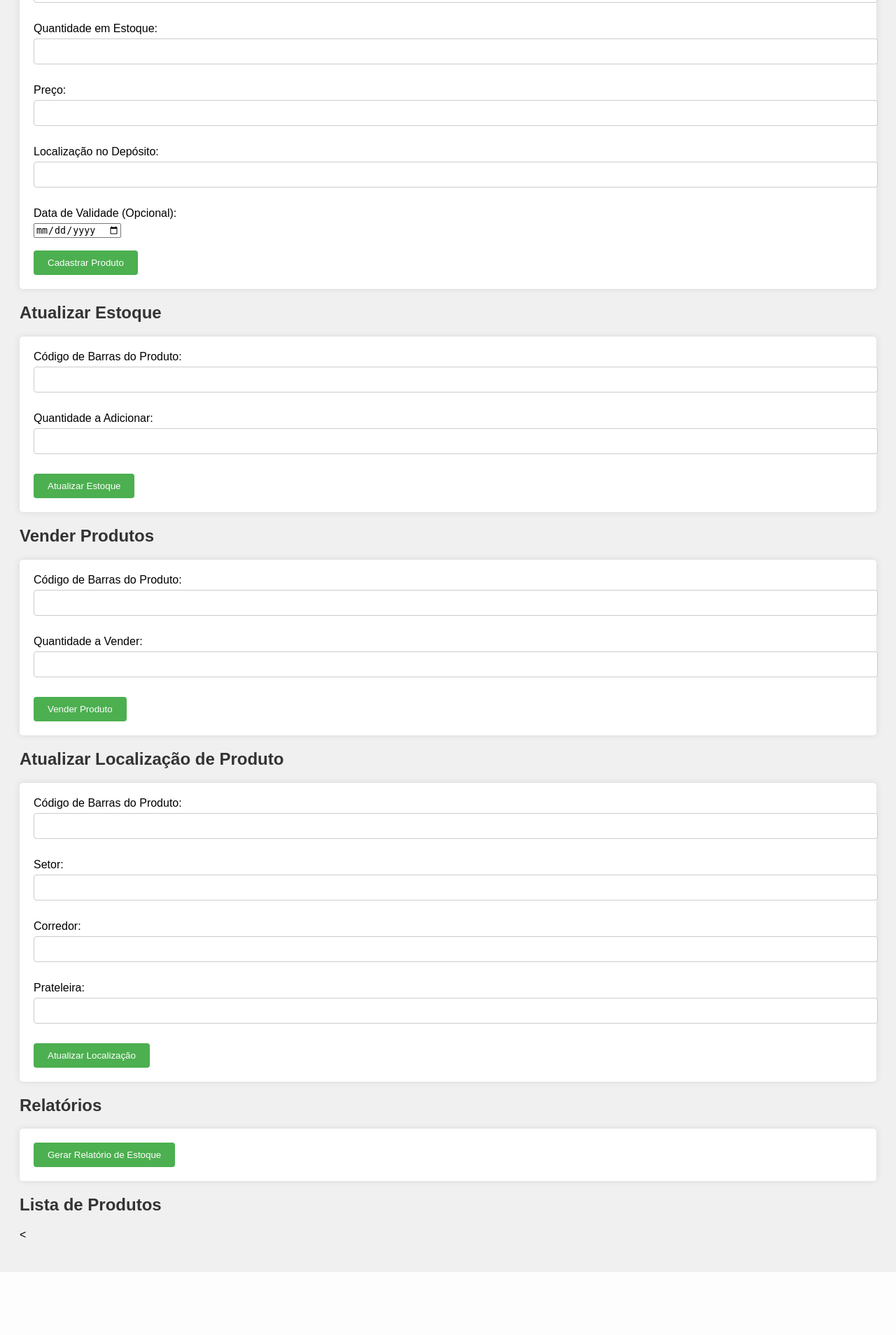
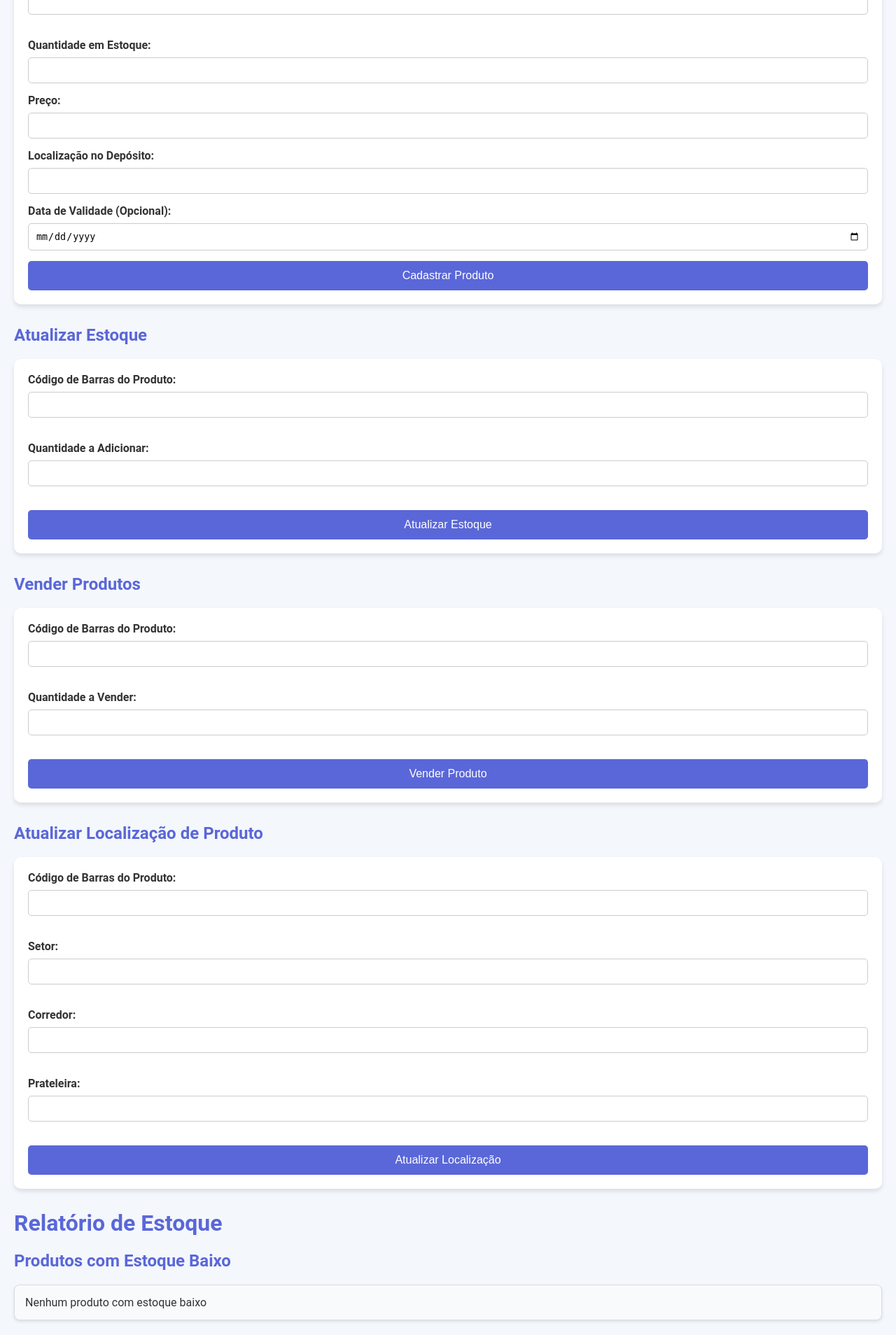
Before and after one commit to Markim-Freitas/Projeto-Integrado-Sistema-de-Cadastro-de-Produtos, a Flask app: page / in a window 1280 px wide. Shown: the part 360-2268 px from the top of the page at 70% size. Before the commit the page ends 2178 px from the top, so only its background shows below. Run offline with Flask 3, Linux system fonts and the light colour scheme.

Commit message:
Cadastro

```diff
--- a/static/style.css
+++ b/static/style.css
@@ -1,44 +1,52 @@
 body {
-    font-family: Arial, sans-serif;
-    background-color: #f0f0f0;
+    font-family: 'Roboto', sans-serif;
+    background-color: #f4f7fc;
+    color: #333;
+    margin: 0;
     padding: 20px;
 }
 
 h1, h2 {
-    color: #333;
+    color: #5a67d8;
 }
 
 form {
     background-color: #fff;
     padding: 20px;
-    border-radius: 5px;
-    box-shadow: 0px 0px 10px rgba(0, 0, 0, 0.1);
+    border-radius: 10px;
+    box-shadow: 0 4px 6px rgba(0, 0, 0, 0.1);
+    margin-bottom: 30px;
 }
 
 label {
     display: block;
-    margin-bottom: 5px;
+    margin-bottom: 8px;
+    font-weight: bold;
+    color: #333;
 }
 
-input[type="text"], input[type="number"] {
+input, select {
     width: 100%;
     padding: 10px;
-    margin-bottom: 10px;
+    margin-bottom: 15px;
     border: 1px solid #ccc;
-    border-radius: 4px;
+    border-radius: 5px;
+    box-sizing: border-box;
 }
 
 button {
-    background-color: #4CAF50;
+    background-color: #5a67d8;
     color: white;
     padding: 10px 20px;
     border: none;
-    border-radius: 4px;
+    border-radius: 5px;
     cursor: pointer;
+    font-size: 16px;
+    transition: background-color 0.3s ease;
 }
 
 button:hover {
-    background-color: #45a049;
+    background-color: #4349b8;
 }
 
 ul {
@@ -47,9 +55,52 @@ ul {
 }
 
 li {
-    background-color: #fff;
-    margin: 10px 0;
-    padding: 10px;
+    background-color: #f9fafc;
+    padding: 15px;
+    margin-bottom: 10px;
+    border-radius: 8px;
+    border: 1px solid #ddd;
+    box-shadow: 0 2px 4px rgba(0, 0, 0, 0.1);
+}
+
+li h3 {
+    color: #2d3748;
+}
+
+form button[type="submit"] {
+    display: block;
+    width: 100%;
+    padding: 12px;
+}
+
+table {
+    width: 100%;
+    border-collapse: collapse;
+}
+
+table th, table td {
+    padding: 12px;
+    border: 1px solid #ddd;
+    text-align: left;
+}
+
+table th {
+    background-color: #5a67d8;
+    color: white;
+}
+
+table tr:nth-child(even) {
+    background-color: #f9fafc;
+}
+
+.alert {
+    padding: 15px;
+    background-color: #e53e3e;
+    color: white;
+    margin-bottom: 20px;
     border-radius: 5px;
-    box-shadow: 0px 0px 10px rgba(0, 0, 0, 0.1);
 }
+
+.success {
+    background-color: #48bb78;
+}
--- a/templates/cadastro.html
+++ b/templates/cadastro.html
@@ -22,16 +22,16 @@
         <input type="text" id="categoria" name="categoria" required><br><br>
 
         <label for="quantidade">Quantidade em Estoque:</label>
-        <input type="number" id="quantidade" name="quantidade" required><br><br>
+        <input type="number" id="quantidade" name="quantidade" required><br>
 
         <label for="preco">Preço:</label>
-        <input type="text" id="preco" name="preco" required><br><br>
+        <input type="text" id="preco" name="preco" required><br>
 
         <label for="localizacao">Localização no Depósito:</label>
-        <input type="text" id="localizacao" name="localizacao" required><br><br>
+        <input type="text" id="localizacao" name="localizacao" required><br>
 
         <label for="validade">Data de Validade (Opcional):</label>
-        <input type="date" id="validade" name="validade"><br><br>
+        <input type="date" id="validade" name="validade"><br>
 
         <button type="submit">Cadastrar Produto</button>
     </form>
@@ -78,20 +78,49 @@
         <button type="submit">Atualizar Localização</button>
     </form>
 
-    <h2>Relatórios</h2>
-    <!-- Botão para gerar relatório de estoque -->
-    <form action="/gerar_relatorio" method="GET">
-        <button type="submit">Gerar Relatório de Estoque</button>
-    </form>
+    <h1>Relatório de Estoque</h1>
+
+    <h2>Produtos com Estoque Baixo</h2>
+    <ul>
+        {% for produto in produtos_baixo_estoque %}
+            <li>{{ produto.nome }} - Quantidade: {{ produto.quantidade }} - Localização: Setor {{ produto.localizacao.setor }}, Corredor {{ produto.localizacao.corredor }}, Prateleira {{ produto.localizacao.prateleira }}</li>
+        {% else %}
+            <li>Nenhum produto com estoque baixo</li>
+        {% endfor %}
+    </ul>
+
+    <h2>Produtos com Excesso de Estoque</h2>
+    <ul>
+        {% for produto in produtos_excesso_estoque %}
+            <li>{{ produto.nome }} - Quantidade: {{ produto.quantidade }}</li>
+        {% else %}
+            <li>Nenhum produto com excesso de estoque</li>
+        {% endfor %}
+    </ul>
+
+    <h2>Produtos com Validade Próxima</h2>
+    <ul>
+        {% for produto in produtos_validade_proxima %}
+            <li>{{ produto.nome }} - Validade: {{ produto.validade }}</li>
+        {% else %}
+            <li>Nenhum produto com validade próxima</li>
+        {% endfor %}
+    </ul>
+
+    <button onclick="window.history.back()">Voltar</button>
 
     <h2>Lista de Produtos</h2>
     <<ul>
         {% for produto in produtos %}
-        <li>{{ produto.nome }} - {{ produto.categoria }} - R$ {{ produto.preco }} - Estoque: {{ produto.quantidade
-            }}<br>
-            Localização: Setor {{ produto.localizacao.setor }}, Corredor {{ produto.localizacao.corredor }}, Prateleira
-            {{ produto.localizacao.prateleira }} - Código: {{ produto.codigo_barras }}<br>
-            Validade: {% if produto.validade %} {{ produto.validade }} {% else %} Não se aplica {% endif %}
+        <li>
+            <h3>{{ produto.nome }} - {{ produto.categoria }}</h3>
+            <p>Preço: R$ {{ produto.preco }}</p>
+            <p>Quantidade de Estoque: {{ produto.quantidade}}</p>
+            <p>Localização: Setor {{ produto.localizacao.setor }}, Corredor {{ produto.localizacao.corredor }},
+                Prateleira
+                {{ produto.localizacao.prateleira }}</p>
+            <p>Código de Barras: {{ produto.codigo_barras }}</p>
+            <p>Validade: {% if produto.validade %} {{ produto.validade }} {% else %} Não se aplica {% endif %}</p>
         </li>
         {% endfor %}
         </ul>
```
